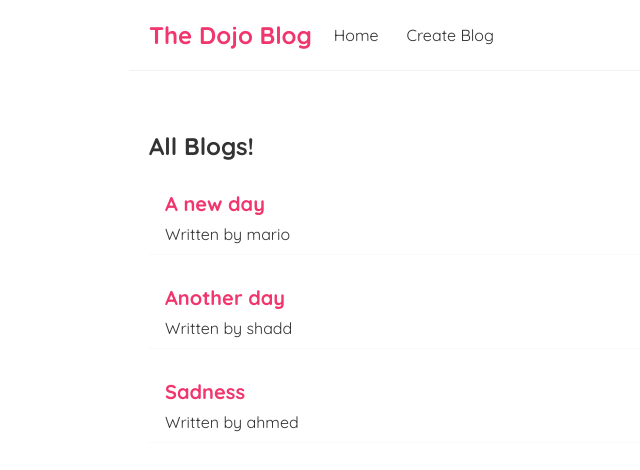
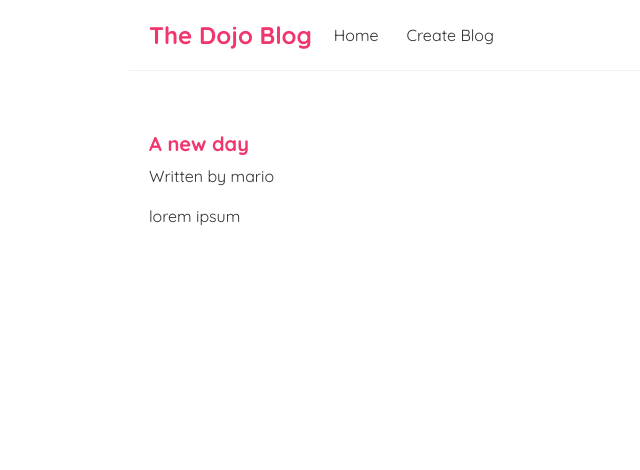
Before and after one commit to ShaddAhmed14/React, a React (Create React App) app in the folder dojo-blog/: page /blogs/1 in a window 1280 px wide. Shown: the top 470 px of the page, without its empty margins (191-831 px from the left). Built offline with nearby package versions, Linux system fonts and the light colour scheme; data requests are answered from the project's data file.

Commit message:
l26-Customhooks

```diff
--- a/dojo-blog/package.json
+++ b/dojo-blog/package.json
@@ -8,6 +8,7 @@
     "@testing-library/user-event": "^13.5.0",
     "react": "^18.1.0",
     "react-dom": "^18.1.0",
+    "react-router-dom": "^5.3.3",
     "react-scripts": "5.0.1",
     "web-vitals": "^2.1.4"
   },
--- a/dojo-blog/src/App.js
+++ b/dojo-blog/src/App.js
@@ -1,15 +1,30 @@
 import Navbar from './navbar';
 import Home from './homepage';
+import {BrowserRouter as Router, Route, Switch} from 'react-router-dom';
+import Create from './Creat';
+import BlogDetails from './BlogDetails';
 
 function App() {
   return (
-    <div className="App">
-      <Navbar />
-      <div className='content'>
-        <Home />
-      </div>
-    </div>
+    <Router>
+      <div className="App">
+          <Navbar />
+          <div className='content'>
+            <Switch>
+            <Route exact path="/"> <Home /> </Route>
+            <Route exact path="/create"> <Create /> </Route>
+            <Route exact path="/blogs/:id"> <BlogDetails /> </Route>
+            </Switch>
+          </div>
+        </div>
+    </Router>
   );
 }
 
 export default App;
+
+/* NOTES
+- The exact parameter is so component called for EXACT match. Else both / and /create would lead to home
+- Making it /blogs/:id means the :id part is changeable
+
+*/
--- /dev/null
+++ b/dojo-blog/src/BlogDetails.js
@@ -0,0 +1,21 @@
+import { useParams } from "react-router-dom";
+import useFetch from "./useFetch";
+
+const BlogDetails = () => {
+    const {id} = useParams() // this will return the id variable from the url that we are in
+    const {data: blog, error, isPending} = useFetch("http://localhost:8000/blogs/" + id)
+    return (
+        <div className="blog-details">
+            { error && <div> {error} </div>}
+            { isPending && <div> Loading... </div> }
+            { blog && (
+                <article>
+                    <h2>{blog.title}</h2>
+                    <p>Written by {blog.author} </p>
+                    <div> {blog.body} </div>
+                </article>
+            ) }        </div>
+     );
+}
+
+export default BlogDetails;
--- a/dojo-blog/src/BlogList.js
+++ b/dojo-blog/src/BlogList.js
@@ -1,3 +1,5 @@
+import { Link } from "react-router-dom";
+
 const BlogList = ({blogs, title}) => {
     return (
         <div className="blog-list">
@@ -5,8 +7,10 @@ const BlogList = ({blogs, title}) => {
             {
                 blogs.map((blog) => (
                     <div className="blog-preview" key={blog.id}>
-                        <h2>{blog.title}</h2>
-                        <p>Written by {blog.author}</p>
+                        <Link to={`/blogs/${blog.id}`}>
+                            <h2>{blog.title}</h2>
+                            <p>Written by {blog.author}</p>
+                        </Link>
                     </div>
                 ))
             }
--- /dev/null
+++ b/dojo-blog/src/Creat.js
@@ -0,0 +1,9 @@
+const Create = () => {
+    return (
+        <div>
+            <h2>Add a new Blog!</h2>
+        </div>
+     );
+}
+
+export default Create;
--- a/dojo-blog/src/index.css
+++ b/dojo-blog/src/index.css
@@ -49,3 +49,24 @@
   color: #f1356d;
   margin-bottom: 8px;
 }
+.blog-preview a {
+  text-decoration : none
+}
+
+/* blog details page */
+.blog-details h2 {
+  font-size: 20px;
+  color: #f1356d;
+  margin-bottom: 10px;
+}
+.blog-details div {
+  margin: 20px 0;
+}
+.blog-details button {
+  background: #f1356d;
+  color: #fff;
+  border: 0;
+  padding: 8px;
+  border-radius: 8px;
+  cursor: pointer;
+}
--- a/dojo-blog/src/navbar.js
+++ b/dojo-blog/src/navbar.js
@@ -1,13 +1,21 @@
+import {Link} from 'react-router-dom'
 const Navbar = () => {
     return (
         <nav className="navbar">
             <h1>The Dojo Blog</h1>
             <div>
-                <a href="/">Home</a>
-                <a href="/create">Create Blog</a>
+                <Link to="/">Home</Link>
+                <Link to="/create">Create Blog</Link>
             </div>
         </nav>
      );
 }
 
 export default Navbar;
+
+/* NOTES
+- Using <Link to= ... instead of <a href= ... means that instead of calling to server to send the clicked page, react routes it.
+- Traditionally we have 1 page in browser and whene we click for the next we ask server to send us that page. In react we get all
+    components at the same time, and all routing happens inside the browser. This is much faster. To avoid sending to server we
+    have tags like Link that forces app to use reacr routing instead of asking server. React intercepts it basically.
+*/
--- a/dojo-blog/src/useFetch.js
+++ b/dojo-blog/src/useFetch.js
@@ -7,7 +7,8 @@ const useFetch = (url) => {
     const [error, setError] = useState(null)
 
     useEffect(() => {
-        fetch(url) // fetch data from DB
+        const abortCont = new AbortController()
+        fetch(url, {signal : abortCont.signal}) // fetch data from DB
         .then((res)=> {
             if(!res.ok){ // res.ok checks if we found a response or if there was an error
                 throw Error("Could not find the resource") // we throw error here and catch block catches it
@@ -21,10 +22,21 @@ const useFetch = (url) => {
             setError(null)
         })
         .catch((err) => {
-            setError(err.message)
-            setIsPending(null)})
+            if(err.name === "AbortError"){ // if abort error do nothing
+                console.log("Fetch aborted")
+            }
+            else{ // else show error on same page
+                setError(err.message)
+                setIsPending(null)
+            }})
+
+        return () => abortCont.abort()
     }, [url])
     return { data, isPending, error}
 }
 
 export default useFetch
+
+/* NOTES
+- Abort controller is for... when fetch is still underway and we change the page. In that case we abort its fetch
+*/
```
Also changed, not shown: dojo-blog/notes.txt, 1 other file (tests, documents, lock files or other folders).
